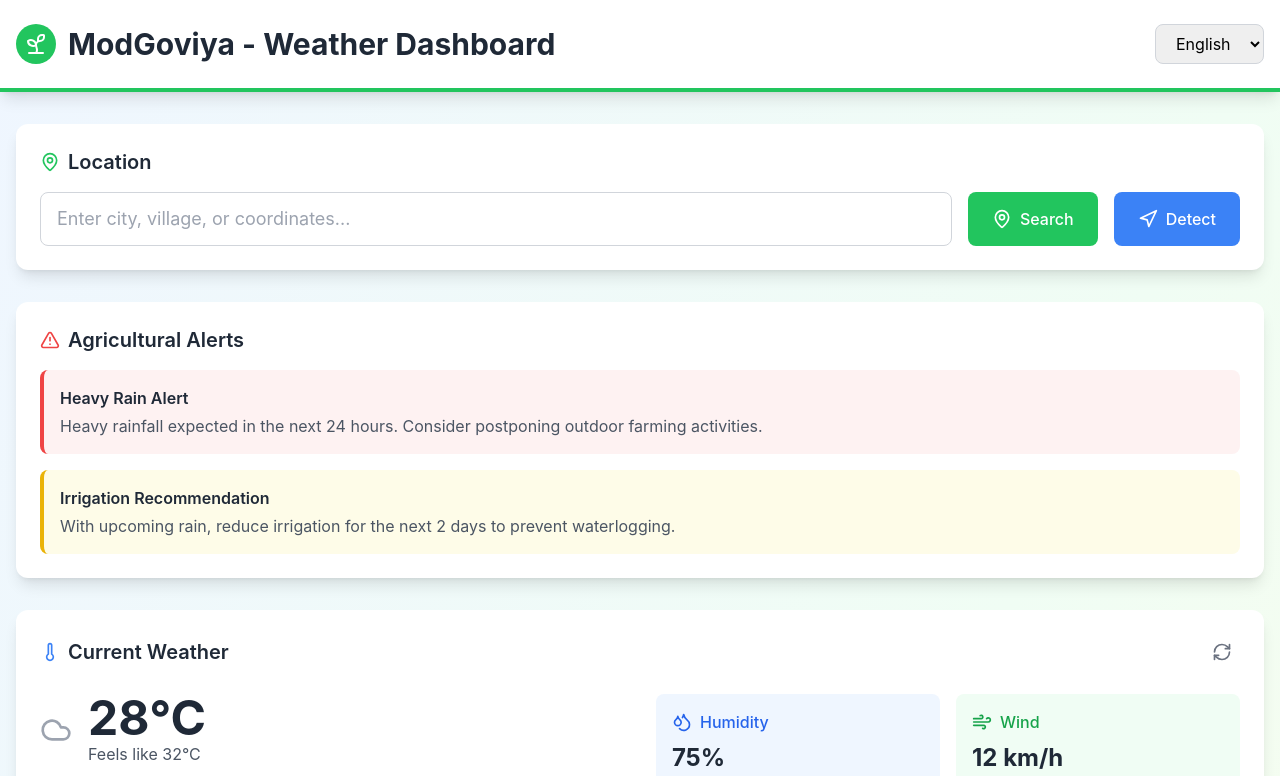
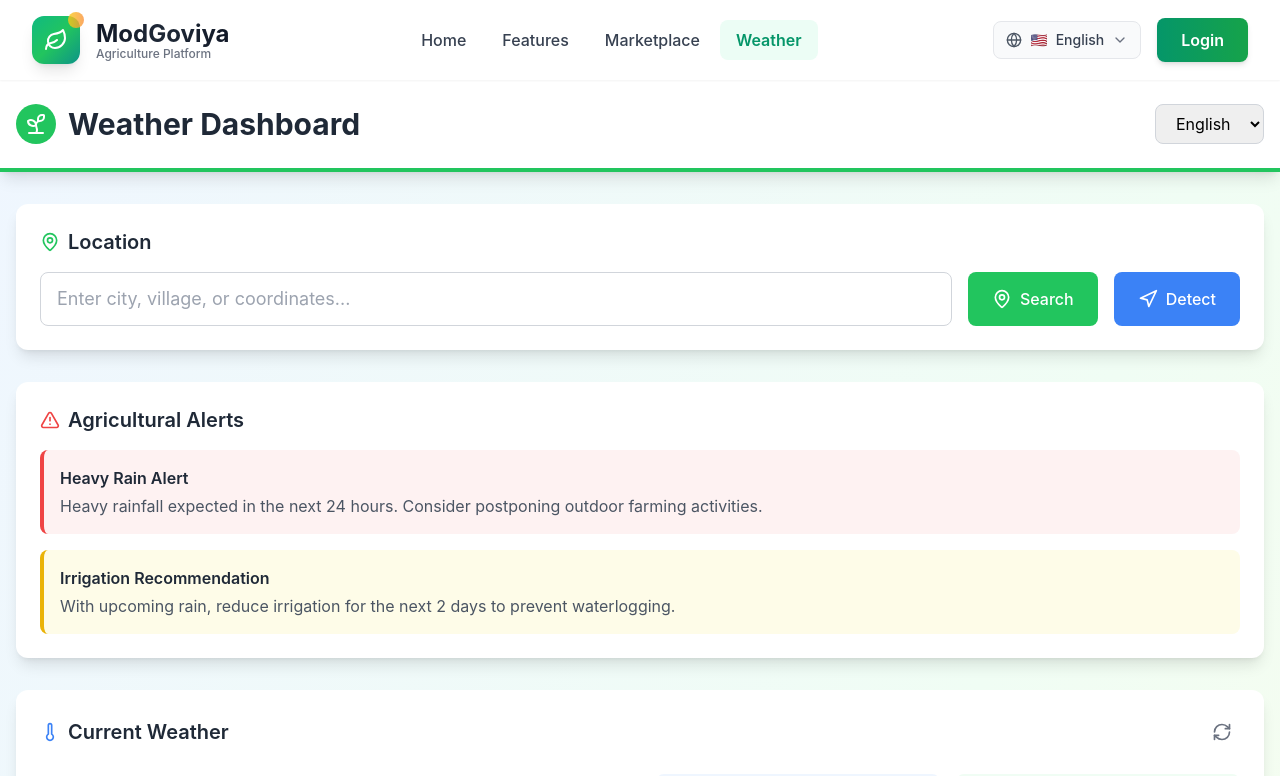
Before and after one commit to NadeeshaMedagama/ModGoviya_farmer_assistance_MERN_platform, a React (Create React App) app: page /weather in a window 1280 px wide. Shown: the top 776 px of the page. Built offline with nearby package versions, Linux system fonts and the light colour scheme.

Commit message:
separate header section imported

```diff
--- a/src/pages/WeatherPage.jsx
+++ b/src/pages/WeatherPage.jsx
@@ -20,6 +20,7 @@ import {
     CloudSnow
 } from 'lucide-react';
 import Footer from "../components/layout/Footer";
+import Header from "../components/layout/Header";
 
 const WeatherPage = () => {
     const [location, setLocation] = useState('');
@@ -176,14 +177,16 @@ const WeatherPage = () => {
     return (
         <div className="min-h-screen bg-gradient-to-br from-blue-50 via-green-50 to-yellow-50">
             {/* Header */}
-            <div className="bg-white shadow-lg border-b-4 border-green-500">
+            <Header />
+
+            <div className="bg-white shadow-lg border-b-4 border-green-500 pt-20">
                 <div className="max-w-7xl mx-auto px-4 py-6">
                     <div className="flex items-center justify-between">
                         <h1 className="text-3xl font-bold text-gray-800 flex items-center gap-3">
                             <div className="w-10 h-10 bg-green-500 rounded-full flex items-center justify-center">
                                 <Sprout className="w-6 h-6 text-white" />
                             </div>
-                            ModGoviya - {t.title}
+                              {t.title}
                         </h1>
                         <div className="flex items-center gap-4">
                             <select
```
